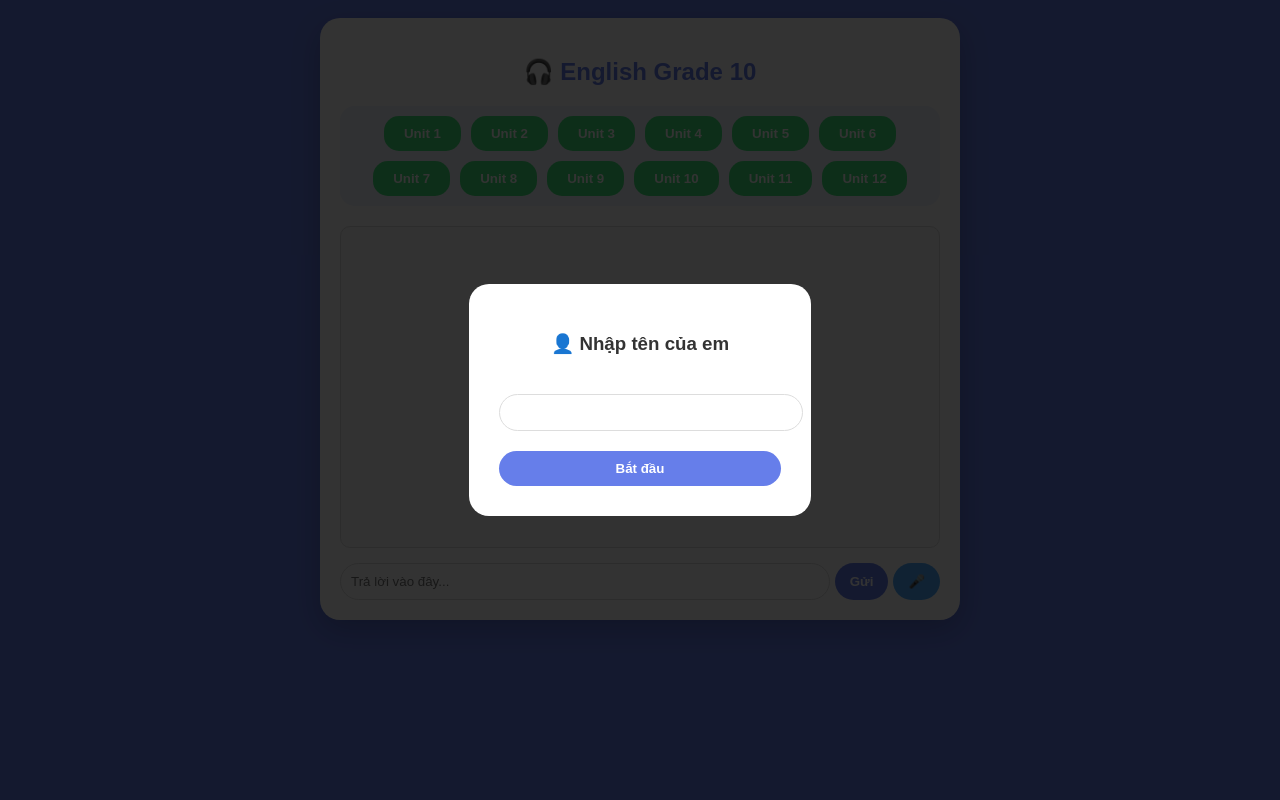
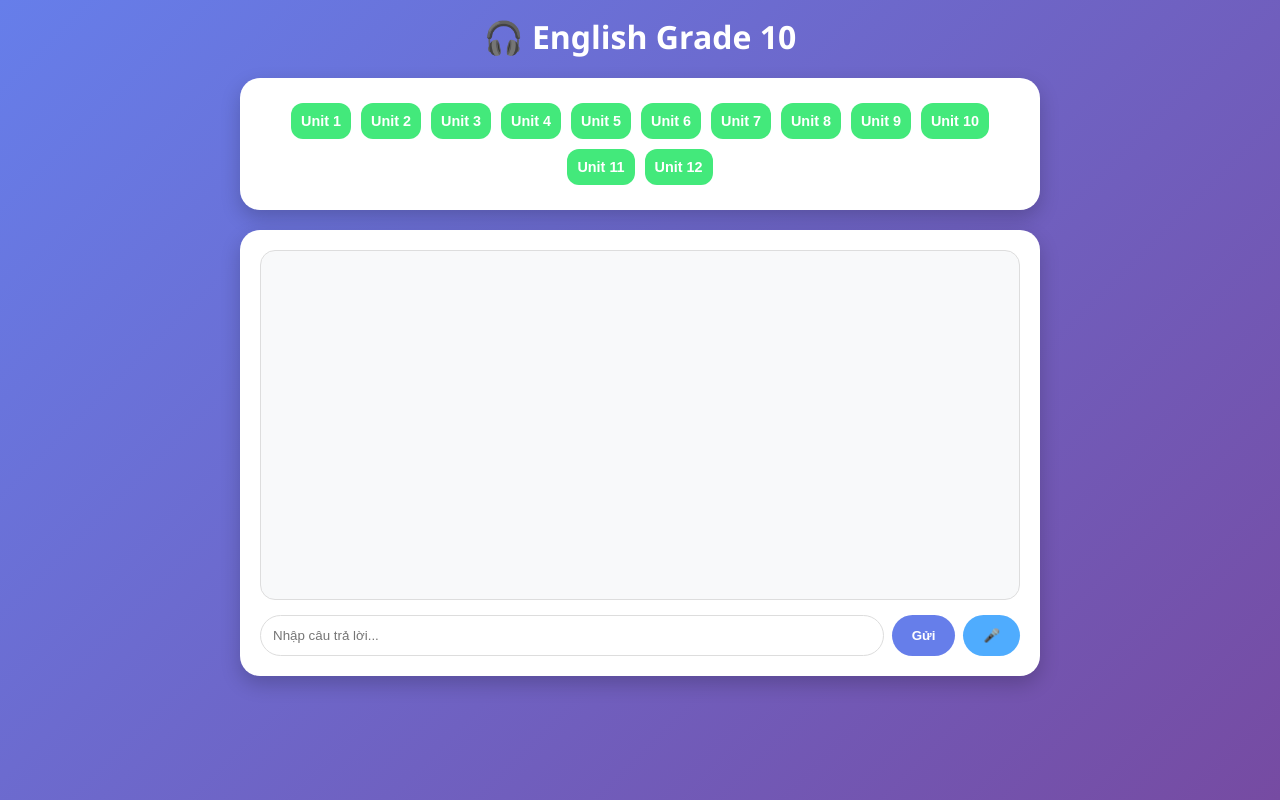
Before and after one commit to damquynhlienanh42a-989/english-tutor-grade-12, a Flask app: page / in a window 1280 px wide. Run offline with Flask 3, Linux system fonts and the light colour scheme; some libraries are stand-ins or nearby versions.

Commit message:
Update index.html

```diff
--- a/templates/index.html
+++ b/templates/index.html
@@ -3,57 +3,57 @@
 <head>
   <meta charset="UTF-8">
   <meta name="viewport" content="width=device-width, initial-scale=1.0">
-  <title>English Practice Grade 10</title>
+  <title>🎧 English Speaking Practice - Grade 10</title>
   <style>
-    body { font-family: sans-serif; background: #667eea; padding: 10px; color: #333; }
-    .container { max-width: 600px; margin: 0 auto; background: white; padding: 20px; border-radius: 20px; box-shadow: 0 10px 30px rgba(0,0,0,0.2); }
-    h2 { text-align: center; color: #667eea; margin-bottom: 20px; }
-    #unitList { display: flex; flex-wrap: wrap; justify-content: center; gap: 10px; margin-bottom: 20px; padding: 10px; background: #f0f4ff; border-radius: 15px; }
-    .btn-unit { background: #43e97b; color: white; border: none; padding: 10px 20px; border-radius: 15px; cursor: pointer; font-weight: bold; }
-    #chat { height: 300px; overflow-y: auto; border: 1px solid #ddd; padding: 10px; margin-bottom: 15px; background: #fafafa; border-radius: 10px; }
-    .bot { color: #2196f3; margin: 5px 0; }
-    .user { color: #4caf50; text-align: right; margin: 5px 0; }
-    .feedback { background: #fff9c4; padding: 10px; border-radius: 10px; margin: 5px 0; font-size: 0.9em; border-left: 5px solid #fbc02d; }
-    .controls { display: flex; gap: 5px; }
-    input { flex: 1; padding: 10px; border-radius: 20px; border: 1px solid #ddd; outline: none; }
-    button { padding: 10px 15px; border-radius: 20px; border: none; background: #667eea; color: white; cursor: pointer; font-weight: bold; }
-    .modal { display: none; position: fixed; inset: 0; background: rgba(0,0,0,0.8); align-items: center; justify-content: center; z-index: 100; }
+    * { margin: 0; padding: 0; box-sizing: border-box; }
+    body { font-family: 'Segoe UI', Tahoma, Geneva, Verdana, sans-serif; background: linear-gradient(135deg, #667eea 0%, #764ba2 100%); min-height: 100vh; padding: 15px; }
+    .container { max-width: 800px; margin: 0 auto; }
+    h1 { color: white; text-align: center; margin-bottom: 20px; font-size: 2em; }
+    .card { background: white; padding: 20px; border-radius: 20px; box-shadow: 0 8px 20px rgba(0,0,0,0.2); margin-bottom: 20px; }
+    #chat { background: #f8f9fa; padding: 15px; border-radius: 15px; height: 350px; overflow-y: auto; border: 1px solid #ddd; margin-bottom: 15px; }
+    .bot-msg { background: #e3f2fd; border-left: 5px solid #2196f3; padding: 12px; border-radius: 12px; margin: 10px 0; }
+    .user-msg { background: #c8e6c9; border-right: 5px solid #4caf50; padding: 12px; border-radius: 12px; margin: 10px 0; text-align: right; }
+    .feedback-box { background: #fffde7; border: 1px dashed #fbc02d; padding: 12px; border-radius: 12px; margin: 10px 0; display: flex; align-items: center; gap: 12px; }
+    .score-circle { width: 50px; height: 50px; border-radius: 50%; color: white; display: flex; align-items: center; justify-content: center; font-weight: bold; flex-shrink: 0; font-size: 1.2em; }
+    .controls { display: flex; gap: 8px; }
+    input { flex: 1; padding: 12px; border-radius: 25px; border: 1px solid #ddd; outline: none; }
+    button { padding: 12px 20px; border-radius: 25px; border: none; font-weight: bold; cursor: pointer; color: white; }
+    .btn-send { background: #667eea; }
+    .btn-mic { background: #4facfe; }
+    .btn-unit { background: #43e97b; color: white; margin: 5px; padding: 10px; font-size: 0.9em; border-radius: 12px; border:none; cursor:pointer;}
+    .modal { display: none; position: fixed; inset: 0; background: rgba(0,0,0,0.7); z-index: 1000; align-items: center; justify-content: center; }
+    .modal.show { display: flex; }
+    .modal-content { background: white; padding: 30px; border-radius: 20px; width: 90%; max-width: 350px; text-align: center; }
   </style>
 </head>
 <body>
 
-<div id="nameModal" class="modal" style="display: flex;">
-  <div style="background: white; padding: 30px; border-radius: 20px; text-align: center;">
-    <h3>👤 Nhập tên của em</h3>
-    <input type="text" id="stName" style="width: 100%; margin: 20px 0;">
-    <button onclick="saveName()" style="width: 100%;">Bắt đầu</button>
+<div class="modal" id="loginModal">
+  <div class="modal-content">
+    <h3>👤 Nhập tên để bắt đầu</h3>
+    <input type="text" id="studentName" placeholder="Tên của em..." style="width: 100%; margin: 15px 0; padding: 10px;">
+    <button class="btn-send" style="width: 100%;" onclick="startPractice()">🚀 Bắt đầu</button>
   </div>
 </div>
 
 <div class="container">
-  <h2>🎧 English Grade 10</h2>
-
-  <div id="unitList">Đang tải bài học...</div>
-
-  <div id="chat"></div>
-
-  <div class="controls">
-    <input id="uInp" placeholder="Trả lời vào đây...">
-    <button onclick="send()">Gửi</button>
-    <button id="mBtn" style="background: #4facfe;" onclick="stMic()">🎤</button>
+  <h1>🎧 English Grade 10</h1>
+  <div class="card"><div id="unitList" style="text-align: center;">Đang tải...</div></div>
+  <div class="card">
+    <div id="chat"></div>
+    <div class="controls">
+      <input id="userInput" placeholder="Nhập câu trả lời...">
+      <button class="btn-send" onclick="handleSend()">Gửi</button>
+      <button class="btn-mic" id="micBtn" onclick="toggleMic()">🎤</button>
+    </div>
   </div>
 </div>
 
 <script>
-  let uNum = null, name = "", scores = [], isL = false, rec = null;
+  let currentUnit = null, name = "", scores = [], recognition = null, isListening = false;
 
-  function saveName() {
-    name = document.getElementById("stName").value;
-    if(!name) return alert("Nhập tên em nhé");
-    document.getElementById("nameModal").style.display = "none";
-  }
-
-  async function loadU() {
+  // Tải danh sách bài học
+  async function getUnits() {
     try {
       const r = await fetch("/units/list");
       const d = await r.json();
@@ -62,73 +62,93 @@
       d.units.forEach(u => {
         const b = document.createElement("button");
         b.className = "btn-unit";
-        b.innerText = "Unit " + u.unit;
-        b.onclick = () => start(u.unit);
+        b.innerHTML = `Unit ${u.unit}`;
+        b.onclick = () => { currentUnit = u.unit; document.getElementById("loginModal").classList.add("show"); };
         div.appendChild(b);
       });
-    } catch(e) { document.getElementById("unitList").innerText = "Lỗi tải bài. Thử lại sau."; }
+    } catch(e) { console.error(e); }
   }
 
-  async function start(n) {
-    if(!name) return document.getElementById("nameModal").style.display = "flex";
-    uNum = n;
-    const div = document.getElementById("chat");
-    div.innerHTML = `<p style="text-align:center">--- Unit ${n} ---</p>`;
+  // Bắt đầu luyện tập
+  async function startPractice() {
+    name = document.getElementById("studentName").value;
+    if(!name) return alert("Nhập tên nhé!");
+    document.getElementById("loginModal").classList.remove("show");
+
+    // Kích hoạt giọng nói (Mẹo để vượt qua bảo mật trình duyệt)
+    const unlock = new SpeechSynthesisUtterance(" ");
+    window.speechSynthesis.speak(unlock);
+
     scores = [];
+    document.getElementById("chat").innerHTML = "";
     const r = await fetch("/units/start", {
-      method: "POST",
-      headers: {"Content-Type": "application/json"},
-      body: JSON.stringify({unit: n, student_name: name})
+      method: "POST", headers: {"Content-Type": "application/json"},
+      body: JSON.stringify({unit: currentUnit, student_name: name})
     });
     const d = await r.json();
-    add("bot", d.question);
-    spk(d.question);
+    addMsg("bot", `Chào ${name}! ${d.question}`);
+    speak(d.question);
   }
 
-  async function send() {
-    const val = document.getElementById("uInp").value;
+  async function handleSend() {
+    const val = document.getElementById("userInput").value;
     if(!val) return;
-    add("user", val);
-    document.getElementById("uInp").value = "";
+    addMsg("user", val);
+    document.getElementById("userInput").value = "";
     const r = await fetch("/units/answer", {
-      method: "POST",
-      headers: {"Content-Type": "application/json"},
+      method: "POST", headers: {"Content-Type": "application/json"},
       body: JSON.stringify({answer: val})
     });
     const d = await r.json();
-    if(d.score) {
-      scores.push(parseFloat(d.score));
-      const div = document.getElementById("chat");
-      div.innerHTML += `<div class="feedback"><b>Điểm: ${d.score}</b><br>${d.feedback}</div>`;
-    }
+    if(d.score !== undefined) { scores.push(parseFloat(d.score)); addFeedback(d.score, d.feedback); }
     if(d.next_question) {
-      add("bot", d.next_question);
-      spk(d.next_question);
+      setTimeout(() => { addMsg("bot", d.next_question); speak(d.next_question); }, 800);
     } else {
       const avg = (scores.reduce((a,b)=>a+b,0)/scores.length).toFixed(1);
-      add("bot", `Xong rồi! Điểm TB của em là: ${avg}`);
-    }
-    document.getElementById("chat").scrollTop = 9999;
-  }
-
-  function add(r, t) { document.getElementById("chat").innerHTML += `<div class="${r}"><b>${r=='bot'?'🤖':'👤'}:</b> ${t}</div>`; }
-  function spk(t) { window.speechSynthesis.cancel(); const m = new SpeechSynthesisUtterance(t); m.lang='en-US'; window.speechSynthesis.speak(m); }
-
-  function stMic() {
-    const R = window.SpeechRecognition || window.webkitSpeechRecognition;
-    if(!R) return alert("Không hỗ trợ Mic");
-    if(!isL) {
-      rec = new R(); rec.lang = 'en-US'; rec.continuous = true;
-      rec.onstart = () => { isL=true; document.getElementById("mBtn").innerText="🛑"; };
-      rec.onresult = (e) => { document.getElementById("uInp").value = e.results[e.results.length-1][0].transcript; };
-      rec.start();
-    } else {
-      rec.stop(); isL=false; document.getElementById("mBtn").innerText="🎤";
-      setTimeout(send, 500);
+      const endMsg = `Chúc mừng ${name}! Điểm TB là: ${avg}/10`;
+      addMsg("bot", endMsg); speak(endMsg);
     }
   }
 
-  loadU();
+  function addMsg(role, text) {
+    const div = document.getElementById("chat");
+    div.innerHTML += `<div class="${role}-msg"><b>${role=='bot'?'🤖':'👤'}:</b> ${text}</div>`;
+    div.scrollTop = div.scrollHeight;
+  }
+
+  function addFeedback(score, text) {
+    const color = score >= 8 ? "#27ae60" : (score >= 5 ? "#f39c12" : "#e74c3c");
+    document.getElementById("chat").innerHTML += `
+      <div class="feedback-box">
+        <div class="score-circle" style="background:${color}">${score}</div>
+        <div style="font-size:0.9em; flex:1;">${text}</div>
+      </div>`;
+    document.getElementById("chat").scrollTop = document.getElementById("chat").scrollHeight;
+  }
+
+  function speak(t) {
+    window.speechSynthesis.cancel();
+    const m = new SpeechSynthesisUtterance(t);
+    m.lang = 'en-US'; m.rate = 0.9;
+    window.speechSynthesis.speak(m);
+  }
+
+  function toggleMic() {
+    const Rec = window.SpeechRecognition || window.webkitSpeechRecognition;
+    if(!Rec) return alert("Không hỗ trợ Mic");
+    const btn = document.getElementById("micBtn");
+    if(!isListening) {
+      recognition = new Rec(); recognition.lang = 'en-US'; recognition.continuous = true;
+      recognition.onstart = () => { isListening = true; btn.innerText = "🛑"; btn.style.background = "#e74c3c"; };
+      recognition.onresult = (e) => { document.getElementById("userInput").value = e.results[e.results.length-1][0].transcript; };
+      recognition.start();
+    } else {
+      recognition.stop(); isListening = false; btn.innerText = "🎤"; btn.style.background = "#4facfe";
+      setTimeout(handleSend, 500);
+    }
+  }
+
+  getUnits();
 </script>
 </body>
 </html>
```
